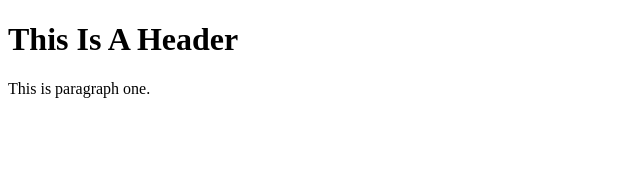
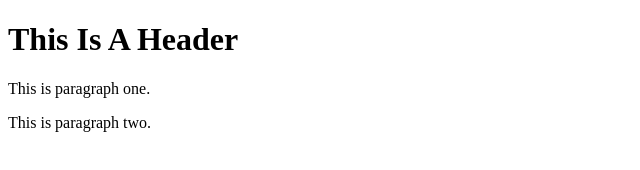
Before and after one commit to tigloki/git-test, a plain HTML site: page index.html in a window 1280 px wide. Shown: the whole page, without its empty margins (0-640 px from the left). Drawn offline with Linux system fonts and the light colour scheme.

Commit message:
Second paragraph added

```diff
--- a/index.html
+++ b/index.html
@@ -9,5 +9,6 @@
 <body>
     <h1>This Is A Header</h1>
     <p>This is paragraph one.</p>
+    <p>This is paragraph two.</p>
 </body>
 </html>
```
